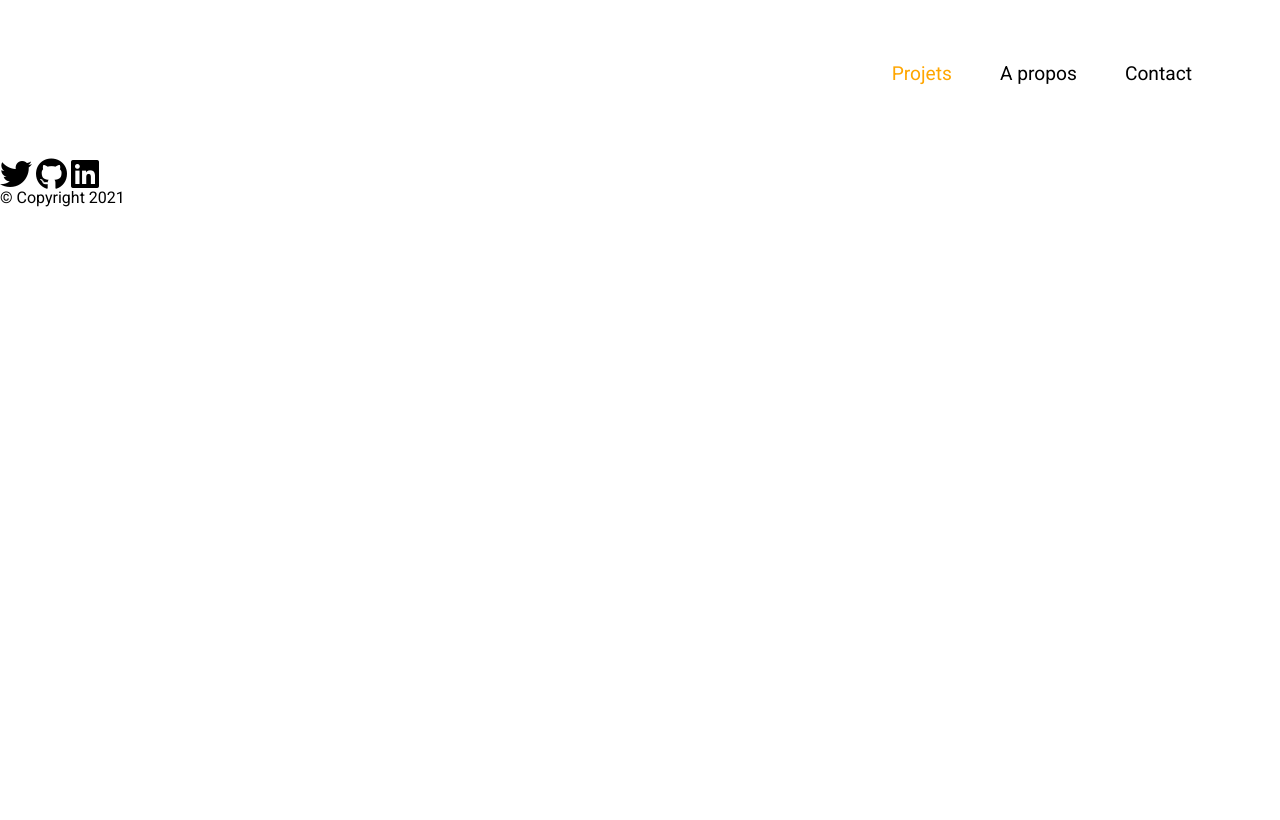
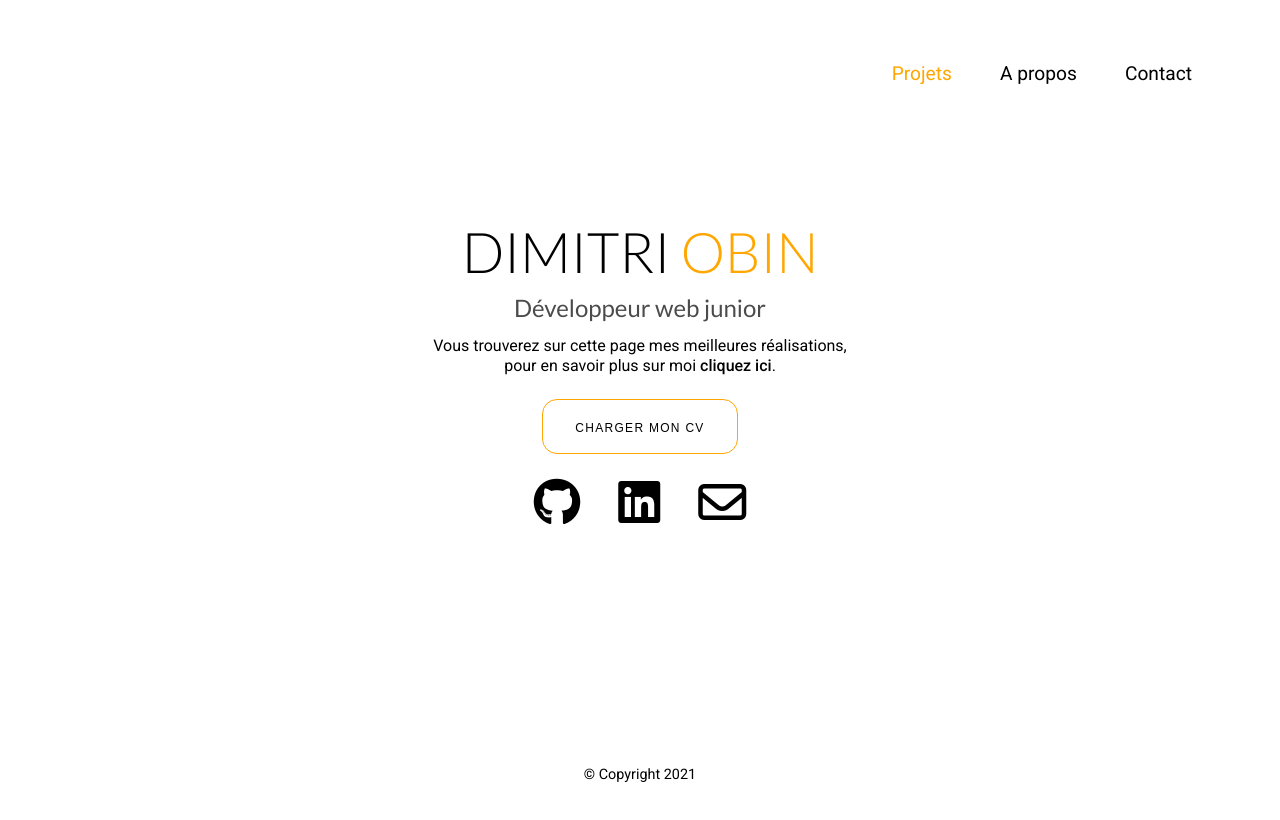
Before and after one commit to dimitriobin/personal_portfolio, a website: page index.html in a window 1280 px wide. Drawn offline with Linux system fonts and the light colour scheme.

Commit message:
create the introduction for the small and medium devices

```diff
--- a/assets/css/scss/base/_base.scss
+++ b/assets/css/scss/base/_base.scss
@@ -1,4 +1,8 @@
 @use '../abstracts/variables' as v;
+
+* {
+  box-sizing: border-box;
+}
 
 body {
   background-color: v.$color-primary;
@@ -6,7 +10,23 @@ body {
   font-family: v.$font-text;
   font-size: 1rem;
   font-weight: 400;
-  height: 100vh;
+  min-height: 100vh;
+  padding: 0 5%;
+  display: flex;
+  flex-direction: column;
+  justify-content: space-between;
+  align-items: center;
+}
+
+footer {
+  height: 50px;
+  font-size: 0.9rem;
+  width: 100vw;
+  padding: 0 5%;
+  text-align: center;
+  display: flex;
+  justify-content: center;
+  align-items: center;
 }
 
 h1,
--- a/assets/css/scss/components/_burger.scss
+++ b/assets/css/scss/components/_burger.scss
@@ -4,8 +4,8 @@
 .menu-btn {
   position: absolute;
   z-index: 1;
-  right: 1rem;
-  top: 1rem;
+  right: 2rem;
+  top: 2rem;
   height: 30px;
   width: 30px;
   border: none;
--- a/assets/css/scss/layout/_menu.scss
+++ b/assets/css/scss/layout/_menu.scss
@@ -4,7 +4,7 @@
 .nav {
   position: fixed;
   top: 0;
-  left: 0;
+  right: 0;
   width: 100vw;
   opacity: 0.9;
   visibility: hidden;
--- a/assets/css/scss/pages/_home.scss
+++ b/assets/css/scss/pages/_home.scss
@@ -0,0 +1,85 @@
+@use '../abstracts/variables' as *;
+@use '../abstracts/mixins' as *;
+
+.home {
+  display: flex;
+  flex-flow: column wrap;
+  justify-content: center;
+  align-items: center;
+
+  &-intro {
+    text-align: center;
+    &__heading {
+      text-transform: uppercase;
+      font-size: 3.5rem;
+      line-height: 3.5rem;
+      margin-bottom: 1rem;
+
+      & span {
+        color: $color-secondary;
+      }
+    }
+
+    &__subheading {
+      text-transform: none;
+      color: $font-color !important;
+      opacity: 0.7;
+      font-size: 1.5rem;
+      font-weight: 500;
+      margin-bottom: 1rem;
+    }
+
+    &__text {
+      line-height: 1.2rem;
+      margin-bottom: 1.5rem;
+      & > a {
+        font-weight: 500;
+        @include transition-ease;
+
+        &:hover {
+          color: $color-secondary;
+          text-decoration: none;
+          @include transition-ease;
+        }
+      }
+    }
+
+    &__resume {
+      padding: 1rem 2rem;
+      background-color: transparent;
+      border: 1px solid $color-secondary;
+      border-radius: 15px;
+      font-weight: 500;
+      font-size: 1.1rem;
+      cursor: pointer;
+      @include transition-ease;
+
+      &:hover {
+        background-color: $color-secondary;
+        color: $color-primary;
+        transform: scale(1.05);
+        @include transition-ease;
+      }
+    }
+
+    & > .social-icons {
+      margin-top: 1.5rem;
+
+      & > a {
+        font-size: 1.5rem;
+        margin: 0 1rem;
+        text-decoration: none;
+        & > i {
+          transform: scale(1);
+          @include transition-ease;
+        }
+
+        &:hover > i {
+          color: $color-secondary;
+          transform: scale(1.2);
+          @include transition-ease;
+        }
+      }
+    }
+  }
+}
--- a/assets/css/scss/responsive/medium.scss
+++ b/assets/css/scss/responsive/_medium.scss
@@ -3,7 +3,6 @@
 
 @include media-md {
   .nav {
-    position: static;
     width: auto;
     opacity: 1;
     visibility: visible;
--- a/index.html
+++ b/index.html
@@ -39,23 +39,29 @@
 
     <main>
       <section class="home">
-
-        <div class="social-icons">
-          <a href="#">
-            <i class="fab fa-twitter fa-2x"></i>
-          </a>
-          <a href="#">
-            <i class="fab fa-github fa-2x"></i>
-          </a>
-          <a href="#">
-            <i class="fab fa-linkedin fa-2x"></i>
-          </a>
-        </div>
-
-        <footer>&copy; Copyright 2021</footer>
+        <header class="home-intro">
+          <h1 class="home-intro__heading">Dimitri <span>Obin</span></h1>
+          <h2 class="home-intro__subheading">Développeur web junior</h2>
+          <p class="home-intro__text">Vous trouverez sur cette page mes meilleures réalisations,
+            <br> pour en savoir plus sur moi <a href="./pages/about.html">cliquez ici</a>.</p>
+          <button class="home-intro__resume">charger mon CV</button>
+          <div class="social-icons">
+            <a href="https://github.com/dimitriobin" target="_blank">
+              <i class="fab fa-github fa-2x"></i>
+            </a>
+            <a href="https://www.linkedin.com/in/dimitri-obin/" target="_blank">
+              <i class="fab fa-linkedin fa-2x"></i>
+            </a>
+            <a href="#">
+              <i class="far fa-envelope fa-2x"></i>
+            </a>
+          </div>
+        </header>
       </section>
     </main>
-
+    <footer>
+      &copy; Copyright 2021
+    </footer>
     <script src="https://kit.fontawesome.com/acd1cf4284.js" crossorigin="anonymous"></script>
     <script src="assets/js/main.js"></script>
 
```
Also changed, not shown: assets/css/responsive/medium.css (deleted), assets/css/style.css, 3 other files.
